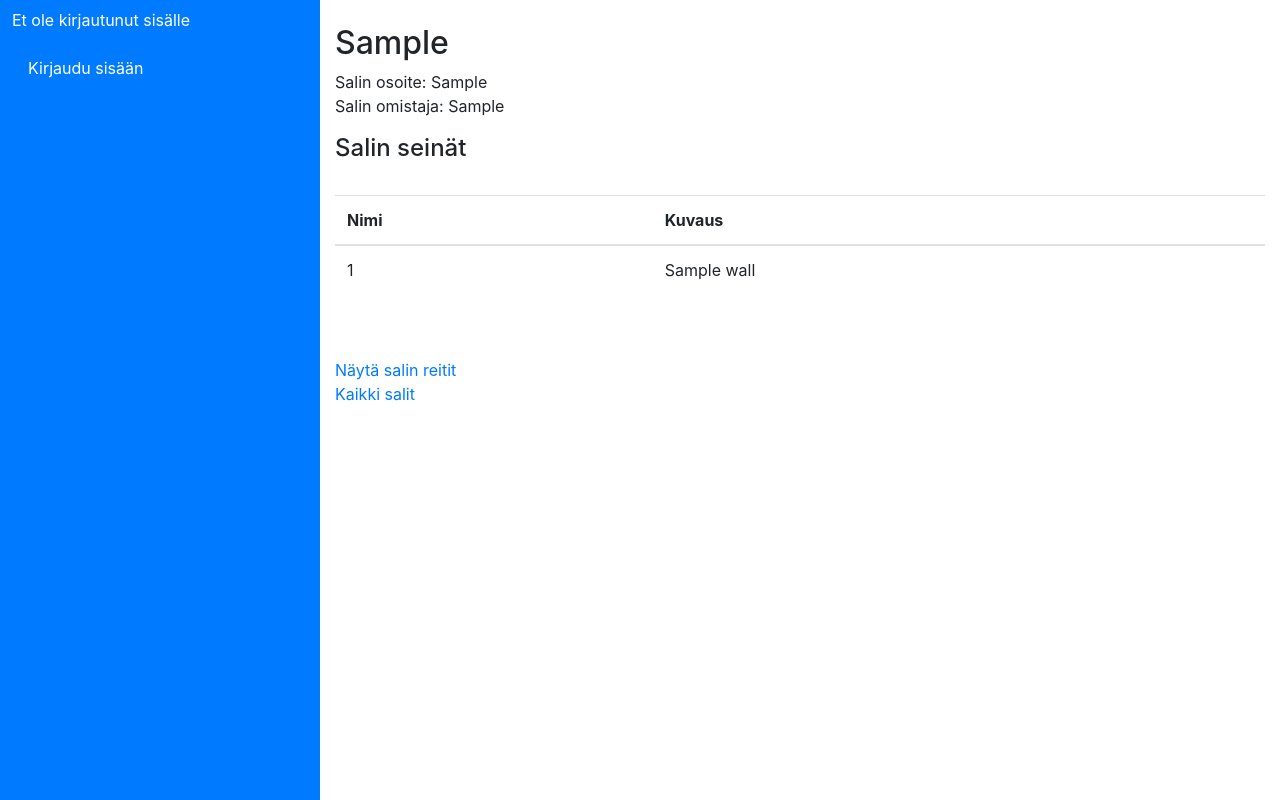
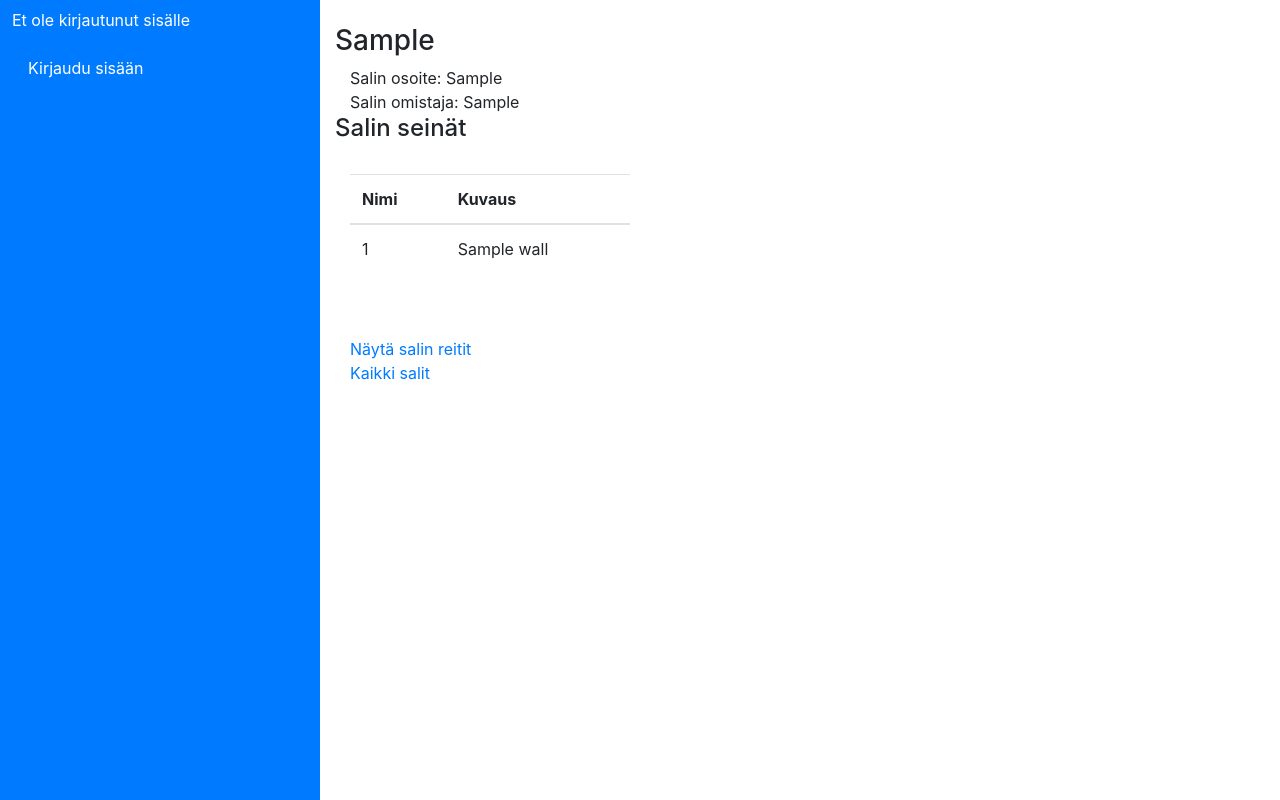
Before and after one commit to mikeessi/tsoha-project, a Flask app: template templates/gym_info.html in a window 1280 px wide. Run offline with Flask 2, Linux system fonts and the light colour scheme; the template is opened without the code that fills it: most values are stand-ins (such as "Sample title", 1, 10 or a date in 2020); some libraries are stand-ins or nearby versions.

Commit message:
Improve layout and fix links leading to wrong places

```diff
--- a/templates/add_wall.html
+++ b/templates/add_wall.html
@@ -11,5 +11,5 @@ Seinän nimi: <br><input type="text" name="wall_name" maxlength="20" value="{{ r
 
 </form>
 <br>
-<a href="/gyms">Takaisin</a>
+<a href="/gyms/{{ gym_id }}">Takaisin</a>
 {% endblock %}
--- a/templates/gym_info.html
+++ b/templates/gym_info.html
@@ -1,15 +1,19 @@
 {% extends "layout.html" %}
 {% block content %}
-<h2>{{ gym_info[1] }}</h2>
-<p>Salin osoite: {{ gym_info[2] }}<br>
-Salin omistaja: {{ gym_info[3] }}<br>
+<h3>{{ gym_info[1] }}</h3>
+<div class="col-3">Salin osoite: {{ gym_info[2] }}<br>
+Salin omistaja: {{ gym_info[3] }}
+</div>
 {% if gym_info[4] == session.user_id %}
+<div class="col-3">
 <a href="/gyms/{{ gym_info[0] }}/add_wall">Lisää seinä</a>
+</div>
 <br>
 {% endif %}
 {% if walls|length > 0 %}
 <h4>Salin seinät</h4>
 <br>
+<div class="col-4">
  <table class="table">
   <thead>
    <tr>
@@ -24,15 +28,20 @@ Salin omistaja: {{ gym_info[3] }}<br>
    </tr>
  {% endfor %}
  </table>
+</div>
 <br>
+<div class="col-6">
 {% if session.user_role == 2 %}
 <a href="/gyms/{{ gym_info[0] }}/add_boulder">Lisää reitti</a>
 {% endif %}
 {% else %}
-<p>Salille ei ole vielä lisätty seiniä.
+Salille ei ole vielä lisätty seiniä.
 {% endif %}
 <br>
+{% if walls | length > 0 %}
 <a href="/gyms/{{ gym_info[0] }}/boulders">Näytä salin reitit</a>
+{% endif %}
 <br>
 <a href="/gyms">Kaikki salit</a>
+</div>
 {% endblock content %}
```
Also changed, not shown: templates/gyms.html (+7 -3 lines). Lines whose indentation alone changed are shown as unchanged.
